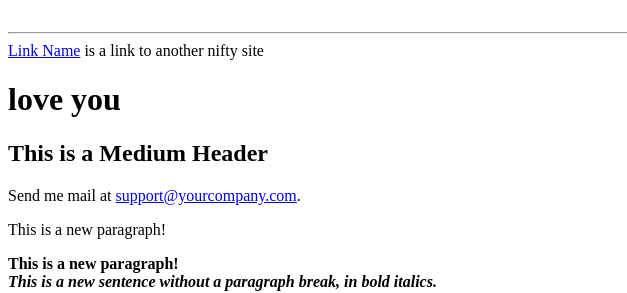
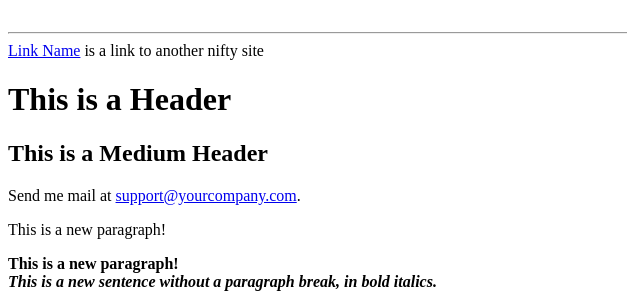
Before and after one commit to aja6009/jon, a plain HTML site: page index.html in a window 1280 px wide. Shown: the top 293 px of the page, 0-627 px from the left. Drawn offline with Linux system fonts and the light colour scheme.

Commit message:
Revert "jai"
This reverts commit d05e6607b949adc0a7dd127d3b0e4ea63a7a5780.

```diff
--- a/index.html
+++ b/index.html
@@ -16,7 +16,7 @@
 
 is a link to another nifty site
 
-<H1>love you</H1>
+<H1>This is a Header</H1>
 
 <H2>This is a Medium Header</H2>
 
```
